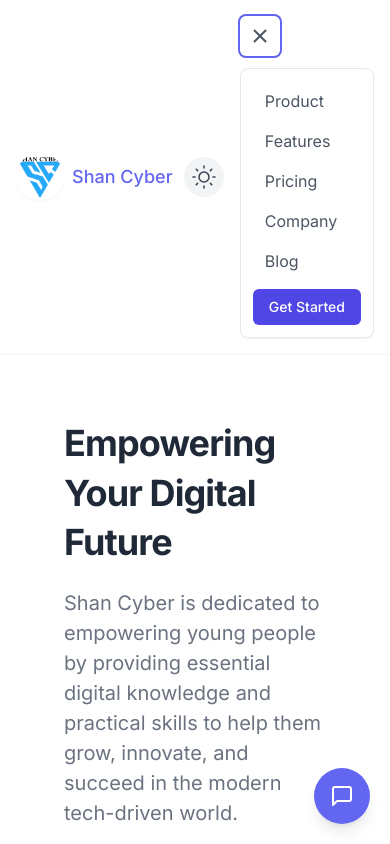
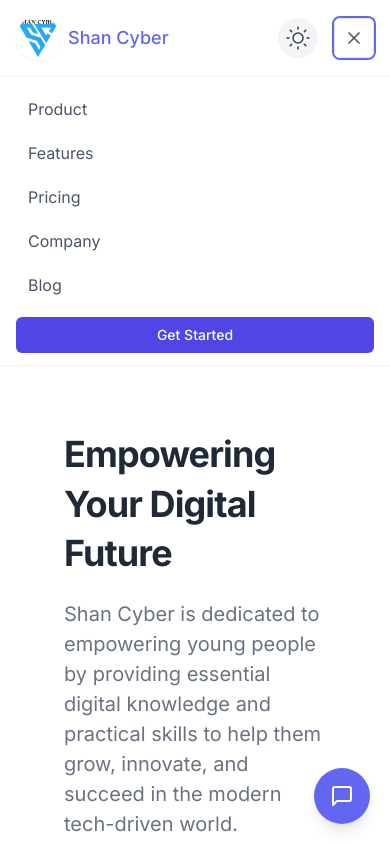
Before and after one commit to khurleng/shancyber21, a Next.js app: page / in a window 390 px wide. Both pictures are taken after a click on the button "Toggle menu". Shown: the top 844 px of the page. Built offline with nearby package versions, Linux system fonts and the light colour scheme.

Commit message:
Improve navbar mobile transition

```diff
--- a/src/components/Navbar.tsx
+++ b/src/components/Navbar.tsx
@@ -1,10 +1,12 @@
 "use client";
 import Link from "next/link";
+import Image from "next/image";
+import { useState } from "react";
 import ThemeChanger from "./DarkSwitch";
-import Image from "next/image";
-import { Disclosure } from "@headlessui/react";
 
 export default function Navbar() {
+  const [isOpen, setIsOpen] = useState(false);
+
   const navigation = [
     { name: "Product", href: "/product" },
     { name: "Features", href: "/" },
@@ -14,10 +16,10 @@ export default function Navbar() {
   ];
 
   return (
-    <div className="w-full border-b border-gray-100 bg-white/90 backdrop-blur-sm dark:border-gray-800 dark:bg-gray-900/90">
-      <nav className="container relative mx-auto flex max-w-7xl flex-wrap items-center justify-between px-4 py-4 sm:px-6 lg:px-8">
-        <Link href="/" className="flex items-center space-x-2 text-lg font-medium text-indigo-500 dark:text-gray-100 sm:text-xl">
-          <span className="flex h-12 w-12 items-center justify-center overflow-hidden rounded-full bg-white shadow-sm dark:bg-gray-800">
+    <div className="w-full border-b border-gray-100 bg-white/95 backdrop-blur-sm dark:border-gray-800 dark:bg-gray-900/95">
+      <nav className="mx-auto flex max-w-7xl items-center justify-between px-4 py-4 sm:px-6 lg:px-8">
+        <Link href="/" className="flex min-w-0 items-center gap-2 text-lg font-medium text-indigo-500 dark:text-gray-100 sm:text-xl">
+          <span className="flex h-11 w-11 shrink-0 items-center justify-center overflow-hidden rounded-full bg-white shadow-sm dark:bg-gray-800 sm:h-12 sm:w-12">
             <Image
               src="/img/SC Logo New.png"
               width={48}
@@ -29,73 +31,68 @@ export default function Navbar() {
           <span className="truncate">Shan Cyber</span>
         </Link>
 
-        <div className="flex items-center gap-2 sm:gap-3 lg:order-3">
+        <div className="flex items-center gap-2 sm:gap-3">
           <ThemeChanger />
+
           <Link
             href="/"
-            className="hidden rounded-md bg-indigo-600 px-4 py-2 text-sm font-medium text-white transition-colors hover:bg-indigo-700 sm:inline-flex"
+            className="hidden rounded-md bg-indigo-600 px-4 py-2 text-sm font-medium text-white transition hover:bg-indigo-700 sm:inline-flex"
           >
             Get Started
           </Link>
 
-          <Disclosure as="div" className="lg:hidden">
-            {({ open }) => (
-              <>
-                <Disclosure.Button
-                  aria-label="Toggle Menu"
-                  className="inline-flex items-center justify-center rounded-md p-2 text-gray-600 transition hover:bg-indigo-100 hover:text-indigo-500 focus:outline-none focus:ring-2 focus:ring-indigo-500 dark:text-gray-300 dark:hover:bg-gray-800"
+          <button
+            type="button"
+            aria-label="Toggle menu"
+            aria-expanded={isOpen}
+            onClick={() => setIsOpen((prev) => !prev)}
+            className="inline-flex h-10 w-10 items-center justify-center rounded-md border border-gray-200 text-gray-600 transition hover:bg-indigo-50 hover:text-indigo-500 focus:outline-none focus:ring-2 focus:ring-indigo-500 dark:border-gray-700 dark:text-gray-300 dark:hover:bg-gray-800 lg:hidden"
           >
-                  <svg
-                    className="h-6 w-6 fill-current"
-                    xmlns="http://www.w3.org/2000/svg"
-                    viewBox="0 0 24 24"
-                  >
-                    {open ? (
-                      <path
-                        fillRule="evenodd"
-                        clipRule="evenodd"
-                        d="M18.278 16.864a1 1 0 0 1-1.414 1.414l-4.829-4.828-4.828 4.828a1 1 0 0 1-1.414-1.414l4.828-4.829-4.828-4.828a1 1 0 0 1 1.414-1.414l4.829 4.828 4.828-4.828a1 1 0 1 1 1.414 1.414l-4.828 4.829 4.828 4.828z"
-                      />
+            <svg className="h-5 w-5" viewBox="0 0 24 24" fill="none" stroke="currentColor" strokeWidth="2" strokeLinecap="round" strokeLinejoin="round">
+              {isOpen ? (
+                <path d="M6 6l12 12M18 6L6 18" />
               ) : (
-                      <path
-                        fillRule="evenodd"
-                        d="M4 5h16a1 1 0 0 1 0 2H4a1 1 0 1 1 0-2zm0 6h16a1 1 0 0 1 0 2H4a1 1 0 0 1 0-2zm0 6h16a1 1 0 0 1 0 2H4a1 1 0 0 1 0-2z"
-                      />
+                <path d="M4 7h16M4 12h16M4 17h16" />
               )}
             </svg>
-                </Disclosure.Button>
+          </button>
+        </div>
+      </nav>
 
-                <Disclosure.Panel className="basis-full lg:hidden">
-                  <div className="mt-3 rounded-lg border border-gray-200 bg-white p-3 shadow-sm dark:border-gray-700 dark:bg-gray-900">
-                    {navigation.map((item, index) => (
+      <div
+        className={`overflow-hidden border-t border-gray-100 bg-white transition-all duration-300 ease-in-out dark:border-gray-800 dark:bg-gray-900 lg:hidden ${
+          isOpen ? "max-h-96 opacity-100" : "max-h-0 opacity-0"
+        }`}
+      >
+        <div className="mx-auto flex max-w-7xl flex-col gap-1 px-4 py-3">
+          {navigation.map((item) => (
             <Link
-                        key={index}
+              key={item.href}
               href={item.href}
-                        className="block rounded-md px-3 py-2 text-gray-600 transition hover:bg-indigo-50 hover:text-indigo-500 dark:text-gray-300 dark:hover:bg-gray-800"
+              onClick={() => setIsOpen(false)}
+              className="rounded-md px-3 py-2 text-gray-600 transition hover:bg-indigo-50 hover:text-indigo-500 dark:text-gray-300 dark:hover:bg-gray-800"
             >
               {item.name}
             </Link>
           ))}
           <Link
             href="/"
-                      className="mt-2 flex w-full items-center justify-center rounded-md bg-indigo-600 px-4 py-2 text-sm font-medium text-white"
+            onClick={() => setIsOpen(false)}
+            className="mt-2 rounded-md bg-indigo-600 px-4 py-2 text-center text-sm font-medium text-white"
           >
             Get Started
           </Link>
         </div>
-                </Disclosure.Panel>
-              </>
-            )}
-          </Disclosure>
       </div>
 
-        <div className="hidden flex-1 justify-center lg:flex">
+      <div className="hidden lg:block">
+        <div className="mx-auto flex max-w-7xl items-center justify-center px-4 py-2 sm:px-6 lg:px-8">
           <ul className="flex items-center gap-1">
-            {navigation.map((menu, index) => (
-              <li key={index}>
+            {navigation.map((menu) => (
+              <li key={menu.href}>
                 <Link
                   href={menu.href}
-                  className="rounded-md px-4 py-2 text-base font-normal text-gray-800 transition hover:text-indigo-500 focus:outline-none dark:text-gray-200"
+                  className="rounded-md px-4 py-2 text-base font-normal text-gray-800 transition hover:text-indigo-500 dark:text-gray-200"
                 >
                   {menu.name}
                 </Link>
@@ -103,7 +100,7 @@ export default function Navbar() {
             ))}
           </ul>
         </div>
-      </nav>
+      </div>
     </div>
   );
 }
```
Lines whose indentation alone changed are shown as unchanged.
